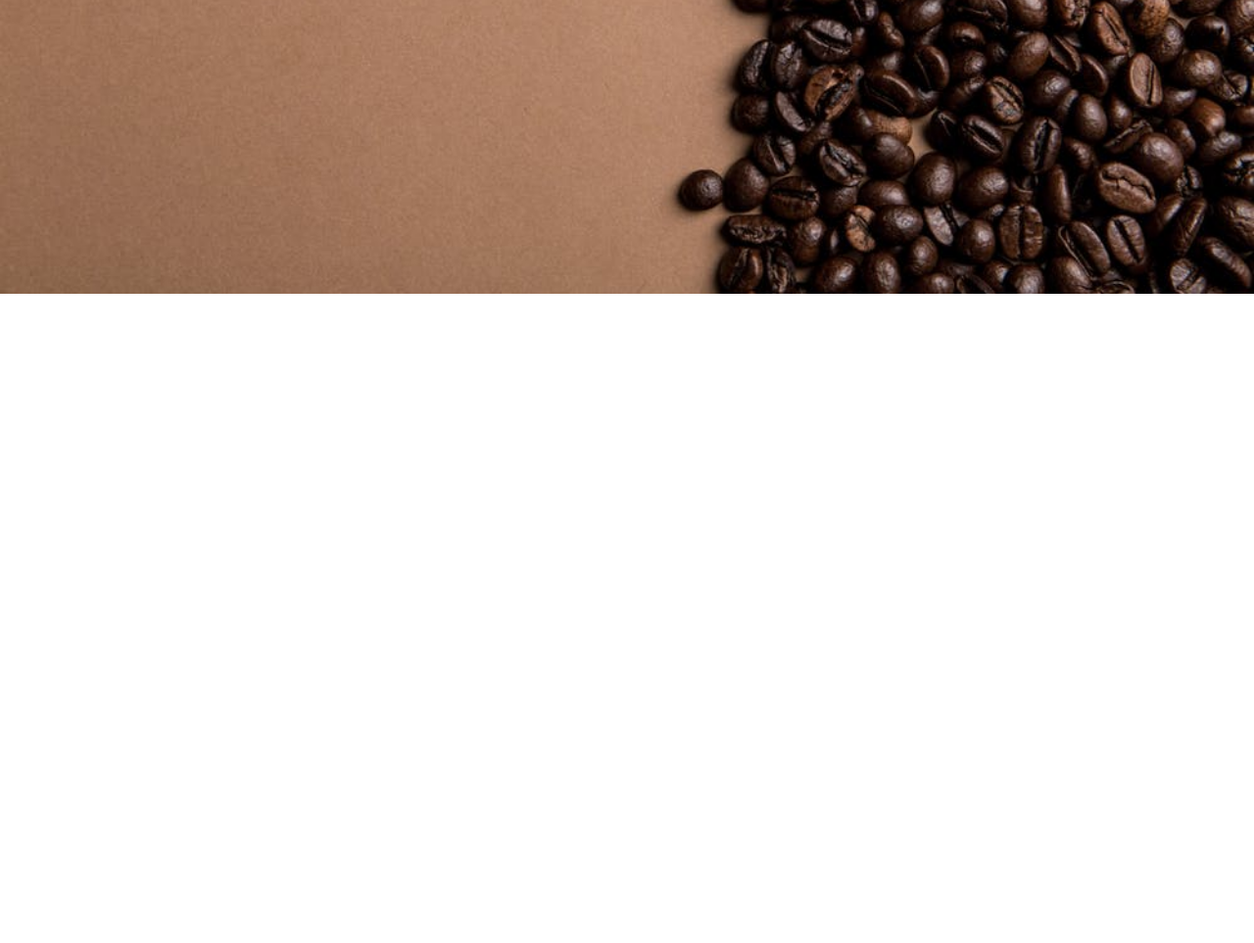
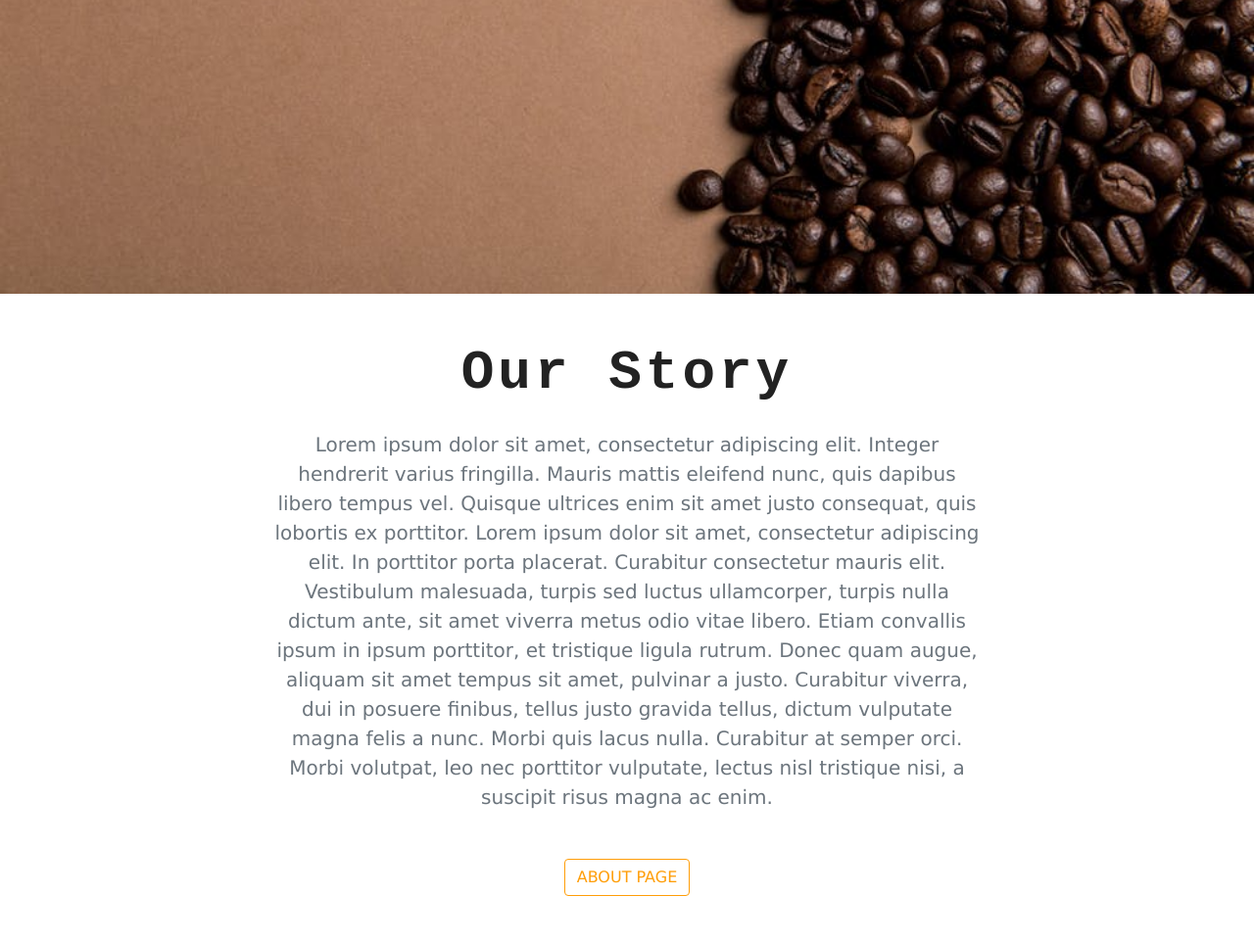
Before and after one commit to gsieczkowski10clouds/gatsby-coffee, a Gatsby site: page / in a window 1280 px wide. Shown: the part 574-1537 px from the top of the page at 98% size. Before the commit the page ends 874 px from the top, so only its background shows below. Built offline with nearby package versions, Linux system fonts and the light colour scheme; Gatsby itself is replaced by a stand-in of ours.

Commit message:
info section

```diff
--- a/src/components/globals/navbar.js
+++ b/src/components/globals/navbar.js
@@ -12,7 +12,7 @@ const links = [
   {
     id: 1,
     path: '/',
-    text: 'Home',
+    text: 'home',
   },
   {
     id: 2,
--- /dev/null
+++ b/src/components/globals/title.js
@@ -0,0 +1,14 @@
+import React from "react";
+
+const Title = ({title}) => {
+
+  return (
+    <div className="row">
+      <div className="col text-center mb-3">
+        <h1 className="display-4 text-capitalize font-weight-bold">{title}</h1>
+      </div>
+    </div>
+  )
+};
+
+export default Title;
--- /dev/null
+++ b/src/components/home/info.js
@@ -0,0 +1,38 @@
+import React from "react";
+
+import { Link } from "gatsby";
+
+import Title from '../globals/title';
+
+const BackgroundSection = () => {
+
+  return (
+    <section className="py-5">
+
+      <div className="container">
+
+        <Title title="our story" />
+
+        <div className="row">
+
+          <div className="col-10 col-sm-8 mx-auto text-center">
+
+            <p className="lead text-muted mb-5">
+              Lorem ipsum dolor sit amet, consectetur adipiscing elit. Integer hendrerit varius fringilla. Mauris mattis eleifend nunc, quis dapibus libero tempus vel. Quisque ultrices enim sit amet justo consequat, quis lobortis ex porttitor. Lorem ipsum dolor sit amet, consectetur adipiscing elit. In porttitor porta placerat. Curabitur consectetur mauris elit. Vestibulum malesuada, turpis sed luctus ullamcorper, turpis nulla dictum ante, sit amet viverra metus odio vitae libero. Etiam convallis ipsum in ipsum porttitor, et tristique ligula rutrum. Donec quam augue, aliquam sit amet tempus sit amet, pulvinar a justo. Curabitur viverra, dui in posuere finibus, tellus justo gravida tellus, dictum vulputate magna felis a nunc. Morbi quis lacus nulla. Curabitur at semper orci. Morbi volutpat, leo nec porttitor vulputate, lectus nisl tristique nisi, a suscipit risus magna ac enim.
+            </p>
+
+            <Link to="/about">
+              <button className="btn text-uppercase btn-yellow">about page</button>
+            </Link>
+
+          </div>
+
+        </div>
+
+      </div>
+
+    </section>
+  )
+};
+
+export default BackgroundSection;
--- a/src/pages/index.js
+++ b/src/pages/index.js
@@ -5,6 +5,7 @@ import { graphql } from "gatsby";
 import Layout from "../components/layout";
 import SEO from "../components/seo";
 import BackgroundSection from '../components/globals/backgroundSection';
+import Info from '../components/home/info';
 
 export const query = graphql`
 query{
@@ -20,7 +21,6 @@ query{
 
 
 const IndexPage = ({data}) => {
-  console.log( data );
 
   return (
     <Layout>
@@ -29,6 +29,8 @@ const IndexPage = ({data}) => {
 
       <BackgroundSection image={data.bg.childImageSharp} title="Coffee shop" styleClass="default-background"/>
 
+      <Info/>
+
     </Layout>
   )
 }
```
